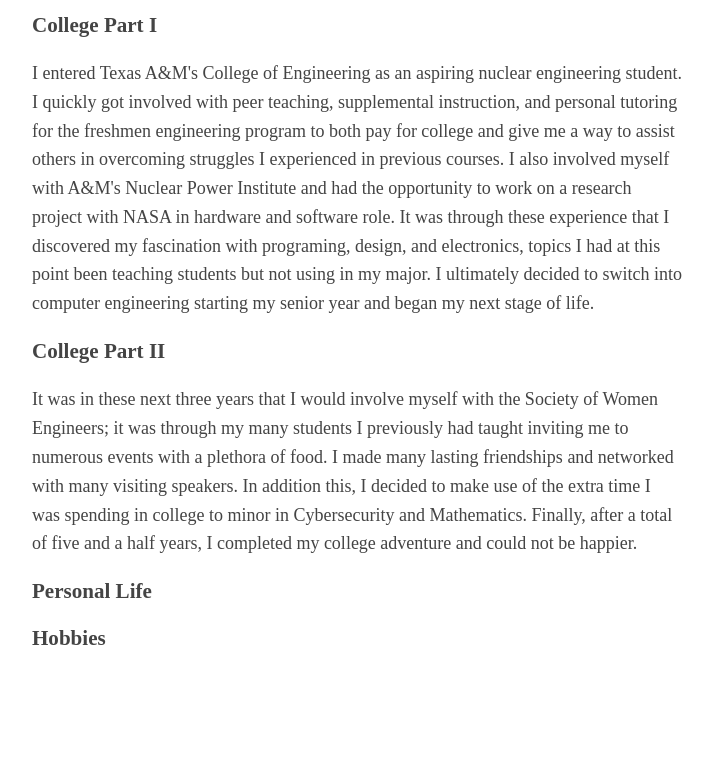
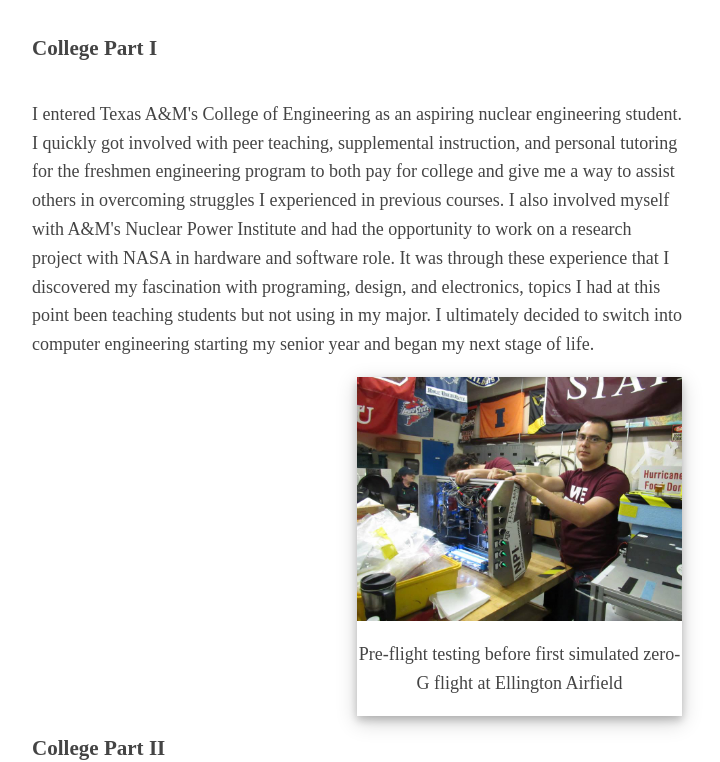
Before and after one commit to Juan-Duran-TP/website, a plain HTML site: page Website/index.html in a window 1280 px wide. Shown: the part 701-1463 px from the top of the page, without its empty margins (283-1003 px from the left). Before the commit the page ends 1392 px from the top, so only its background shows below. Drawn offline with Linux system fonts and the light colour scheme.

Commit message:
Added images, working on styling

```diff
--- a/Website/index.html
+++ b/Website/index.html
@@ -16,6 +16,40 @@
         10px}
       h1,h2,h3
       {line-height:1.2}
+      img {
+        /*border: 1px solid rgb(221, 221, 221);
+        border-radius: 4px;
+        padding: 5px; */
+        display: block;
+        margin-left: auto;
+        margin-right: auto;
+        max-width: 100%;
+
+      }
+      div.container {
+        text-align: center;
+        padding: 1px 0px;
+        }
+      div.polaroidR {
+        float: right;
+        margin: 0 0 1em 1em;
+        margin-left: auto;
+        margin-right: auto;
+        max-width: 50%;
+        background-color: white;
+        box-shadow: 0 4px 8px 0 rgba(0, 0, 0, 0.2), 0 6px 20px 0 rgba(0, 0, 0, 0.19);
+        margin-bottom: 20px;
+      }
+      div.left {
+        float: left;
+      }
+      div.right {
+        float: right;
+      }
+      section {
+        float: left;
+      }
+
     </style>
   </head>
 
@@ -28,7 +62,6 @@
       </header>
     </div>
 
-    <div id = "text"
       <h2>
         Skills & Experience
       </h2>
@@ -67,9 +100,14 @@
         academics was heavily pushed by my family and drove me to graduate third in my class from Chester W. Nimitz High
         School and have enough scholarships to afford college.
       </p>
+
+
+      <section>
         <h3>
             College Part I
         </h3>
+
+        <div class = "left">
           <p>
             I entered Texas A&M's College of Engineering as an aspiring nuclear engineering student. I quickly got involved
             with peer teaching, supplemental instruction, and personal tutoring for the freshmen engineering program
@@ -80,6 +118,23 @@
             not using in my major. I ultimately decided to switch into computer engineering starting my senior year and
             began my next stage of life.
           </p>
+        </div>
+
+        <div class="polaroidR">
+          <img src="DoVR.jpg"
+            alt="Myself working at Ellington Airfield to prepare
+              the package before the first flight. 2015">
+          <div class = "container">
+            <p>
+              Pre-flight testing before first simulated zero-G flight at Ellington Airfield
+            </p>
+          </div>
+        </div>
+      </section>
+
+
+
+
       <h3>
           College Part II
       </h3>
@@ -90,12 +145,39 @@
           college to minor in Cybersecurity and Mathematics. Finally, after a total of five and a half years, I completed my college
           adventure and could not be happier.
       </p>
+
+
+
+      <div class="polaroid">
+        <img src="SWE.jpg"
+        alt="Logo of Texas A&M's Society of Women Engineers">
+
+      </div>
+
+
       <h3>
         Personal Life
       </h3>
+
+
+      <div class="polaroid">
+        <img src="wedding.jpg"
+          alt="Humorous bridal party photoshoot of bridal party pulling myself and wife apart. 2018">
+
+      </div>
+
       <h3>
         Hobbies
       </h3>
+      <div class="polaroid">
+        <img src="armada.jpg"
+          alt="Me playing Star Wars Armada. 2019">
+        <div class = "container">
+          <p>
+            Playing Star Wars Armada at Dragon's Lair North Houston
+          </p>
+        </div>
+      </div>
 
 
     <!-- page content -->
--- a/Website/style.css
+++ b/Website/style.css
@@ -21,3 +21,8 @@
   flex-grow: 999;
   min-width: 50%;
 }
+
+div.container {
+  text-align: center;
+  padding: 10px 20px;
+}
```
Also changed, not shown: Website/DoVR.jpg (added), Website/armada.jpg (added), Website/me.png (added), Website/swe.jpg (added), Website/wedding.jpg (added). Lines whose indentation alone changed are shown as unchanged.
